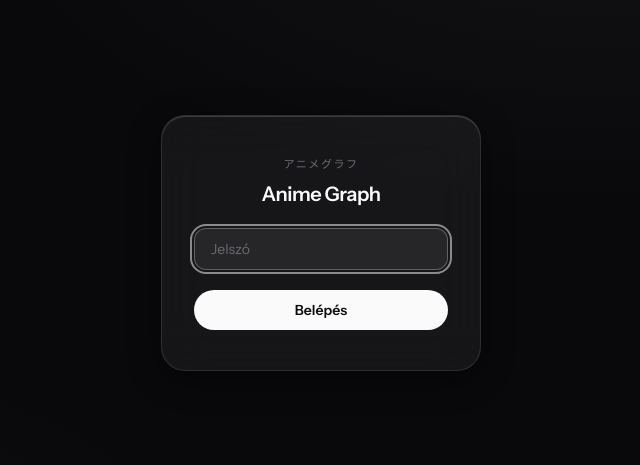
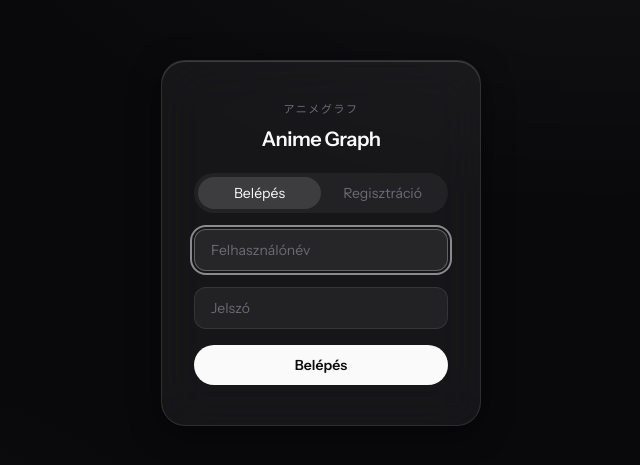
Before and after one commit to wkacs/anime-graph, a Next.js app: page /login in a window 1280 px wide. Shown: the part 157-622 px from the top of the page, without its empty margins (319-959 px from the left). Built offline with nearby package versions, Linux system fonts and the light colour scheme.

Commit message:
feat: multi-tenant foundation - users table, per-user schema columns, invite-based registration, scrypt auth with user sessions

```diff
--- /dev/null
+++ b/src/app/api/auth/register/route.ts
@@ -0,0 +1,46 @@
+import { NextRequest, NextResponse } from 'next/server'
+import { db } from '@/db/client'
+import { users } from '@/db/schema'
+import { createSession } from '@/lib/auth'
+import { hashPassword } from '@/lib/password'
+import { eq } from 'drizzle-orm'
+
+export async function POST(req: NextRequest) {
+  if (!process.env.INVITE_CODE) {
+    return NextResponse.json({ error: 'A regisztráció zárva (nincs meghívó-kód beállítva)' }, { status: 503 })
+  }
+  const body = await req.json().catch(() => ({}))
+  const username = String(body.username ?? '').trim().toLowerCase()
+  const password = String(body.password ?? '')
+  const invite = String(body.invite ?? '')
+
+  if (invite !== process.env.INVITE_CODE) {
+    return NextResponse.json({ error: 'Érvénytelen meghívó-kód' }, { status: 403 })
+  }
+  if (!/^[a-z0-9_-]{3,24}$/.test(username)) {
+    return NextResponse.json({ error: 'Felhasználónév: 3-24 karakter, kisbetű/szám/kötőjel' }, { status: 400 })
+  }
+  if (password.length < 6) {
+    return NextResponse.json({ error: 'A jelszó legalább 6 karakter legyen' }, { status: 400 })
+  }
+
+  const existing = await db.select().from(users).where(eq(users.username, username))
+  if (existing.length) {
+    return NextResponse.json({ error: 'Ez a felhasználónév foglalt' }, { status: 409 })
+  }
+
+  const [user] = await db.insert(users)
+    .values({ username, passwordHash: hashPassword(password) })
+    .returning()
+
+  const token = await createSession(process.env.SESSION_SECRET!, user.id)
+  const res = NextResponse.json({ ok: true, username: user.username })
+  res.cookies.set('session', token, {
+    httpOnly: true,
+    secure: process.env.NODE_ENV === 'production',
+    sameSite: 'lax',
+    maxAge: 60 * 60 * 24 * 365,
+    path: '/',
+  })
+  return res
+}
--- a/src/app/api/auth/route.ts
+++ b/src/app/api/auth/route.ts
@@ -1,13 +1,12 @@
 import { NextRequest, NextResponse } from 'next/server'
-import { sessionToken } from '@/lib/auth'
+import { db } from '@/db/client'
+import { users } from '@/db/schema'
+import { createSession } from '@/lib/auth'
+import { verifyPassword } from '@/lib/password'
+import { eq } from 'drizzle-orm'
 
-export async function POST(req: NextRequest) {
-  const { password } = await req.json().catch(() => ({ password: '' }))
-  if (!password || password !== process.env.APP_PASSWORD) {
-    return NextResponse.json({ error: 'Hibás jelszó' }, { status: 401 })
-  }
-  const token = await sessionToken(process.env.SESSION_SECRET!)
-  const res = NextResponse.json({ ok: true })
+function sessionResponse(token: string, body: object = { ok: true }) {
+  const res = NextResponse.json(body)
   res.cookies.set('session', token, {
     httpOnly: true,
     secure: process.env.NODE_ENV === 'production',
@@ -18,6 +17,21 @@ export async function POST(req: NextRequest) {
   return res
 }
 
+export async function POST(req: NextRequest) {
+  const body = await req.json().catch(() => ({}))
+  const username = String(body.username ?? '').trim().toLowerCase()
+  const password = String(body.password ?? '')
+  if (!username || !password) {
+    return NextResponse.json({ error: 'Felhasználónév és jelszó kell' }, { status: 400 })
+  }
+  const [user] = await db.select().from(users).where(eq(users.username, username))
+  if (!user || !verifyPassword(password, user.passwordHash)) {
+    return NextResponse.json({ error: 'Hibás felhasználónév vagy jelszó' }, { status: 401 })
+  }
+  const token = await createSession(process.env.SESSION_SECRET!, user.id)
+  return sessionResponse(token)
+}
+
 export async function DELETE() {
   const res = NextResponse.json({ ok: true })
   res.cookies.set('session', '', { httpOnly: true, maxAge: 0, path: '/' })
--- a/src/app/login/page.tsx
+++ b/src/app/login/page.tsx
@@ -3,40 +3,79 @@ import { useState } from 'react'
 import { useRouter } from 'next/navigation'
 
 export default function LoginPage() {
+  const [mode, setMode] = useState<'login' | 'register'>('login')
+  const [username, setUsername] = useState('')
   const [password, setPassword] = useState('')
+  const [invite, setInvite] = useState('')
   const [error, setError] = useState('')
+  const [busy, setBusy] = useState(false)
   const router = useRouter()
 
   async function submit(e: React.FormEvent) {
     e.preventDefault()
     setError('')
-    const res = await fetch('/api/auth', {
+    setBusy(true)
+    const res = await fetch(mode === 'login' ? '/api/auth' : '/api/auth/register', {
       method: 'POST',
       headers: { 'Content-Type': 'application/json' },
-      body: JSON.stringify({ password }),
+      body: JSON.stringify(mode === 'login' ? { username, password } : { username, password, invite }),
     })
-    if (res.ok) router.push('/')
-    else setError('Hibás jelszó')
+    setBusy(false)
+    if (res.ok) { router.push('/'); return }
+    const json = await res.json().catch(() => null)
+    setError(json?.error ?? 'Hiba történt')
   }
 
   return (
     <main className="min-h-screen flex items-center justify-center px-4">
-      <form onSubmit={submit} className="glass rounded-3xl flex flex-col gap-5 w-80 px-8 py-10">
-        <div className="text-center">
+      <form onSubmit={submit} className="glass rounded-3xl flex flex-col gap-4 w-80 px-8 py-10">
+        <div className="text-center mb-1">
           <p className="label-mono mb-2">アニメグラフ</p>
           <h1 className="text-xl font-semibold tracking-tight">Anime Graph</h1>
         </div>
+
+        <div className="flex rounded-full bg-white/5 p-1 text-sm">
+          {(['login', 'register'] as const).map((m) => (
+            <button
+              key={m}
+              type="button"
+              onClick={() => { setMode(m); setError('') }}
+              className={`flex-1 rounded-full py-1.5 transition-colors ${
+                mode === m ? 'bg-white/12 text-text-1' : 'text-text-3 hover:text-text-2'
+              }`}
+            >
+              {m === 'login' ? 'Belépés' : 'Regisztráció'}
+            </button>
+          ))}
+        </div>
+
+        <input
+          value={username}
+          onChange={(e) => setUsername(e.target.value)}
+          placeholder="Felhasználónév"
+          autoComplete="username"
+          className="field px-4 py-2.5 text-sm"
+          autoFocus
+        />
         <input
           type="password"
           value={password}
           onChange={(e) => setPassword(e.target.value)}
           placeholder="Jelszó"
+          autoComplete={mode === 'login' ? 'current-password' : 'new-password'}
           className="field px-4 py-2.5 text-sm"
-          autoFocus
         />
-        {error && <p className="text-[13px] text-[color:var(--status-dropped)] -mt-2">{error}</p>}
-        <button type="submit" className="btn-solid py-2.5 text-sm">
-          Belépés
+        {mode === 'register' && (
+          <input
+            value={invite}
+            onChange={(e) => setInvite(e.target.value)}
+            placeholder="Meghívó-kód"
+            className="field px-4 py-2.5 text-sm"
+          />
+        )}
+        {error && <p className="text-[13px] text-[color:var(--status-dropped)] -mt-1">{error}</p>}
+        <button type="submit" disabled={busy} className="btn-solid py-2.5 text-sm">
+          {busy ? '…' : mode === 'login' ? 'Belépés' : 'Fiók létrehozása'}
         </button>
       </form>
     </main>
--- a/src/db/schema.ts
+++ b/src/db/schema.ts
@@ -1,13 +1,24 @@
 import {
   pgTable, serial, integer, text, timestamp, jsonb, real,
+  uniqueIndex, primaryKey,
 } from 'drizzle-orm/pg-core'
 
 export type TagEntry = { name: string; rank: number }
 export type RelationEntry = { type: string; anilistId: number; title: string }
 
+export const users = pgTable('users', {
+  id: serial('id').primaryKey(),
+  username: text('username').notNull().unique(),
+  passwordHash: text('password_hash').notNull(), // scrypt: salt:hash hex
+  createdAt: timestamp('created_at').notNull().defaultNow(),
+})
+
+// user_id oszlopok default 1-gyel: a multi-tenant váltás előtti adatok
+// az elsőként regisztrált (owner) fiókhoz tartoznak
 export const anime = pgTable('anime', {
   id: serial('id').primaryKey(),
-  anilistId: integer('anilist_id').notNull().unique(),
+  userId: integer('user_id').notNull().default(1),
+  anilistId: integer('anilist_id').notNull(),
   titleRomaji: text('title_romaji').notNull(),
   titleEnglish: text('title_english'),
   titleNative: text('title_native'),
@@ -33,7 +44,9 @@ export const anime = pgTable('anime', {
   rewatchCount: integer('rewatch_count').notNull().default(0),
   watchedAt: timestamp('watched_at'),
   createdAt: timestamp('created_at').notNull().defaultNow(),
-})
+}, (t) => [
+  uniqueIndex('anime_user_anilist_unique').on(t.userId, t.anilistId),
+])
 
 export const opinions = pgTable('opinions', {
   id: serial('id').primaryKey(),
@@ -46,6 +59,7 @@ export const opinions = pgTable('opinions', {
 
 export const tasteMemory = pgTable('taste_memory', {
   id: serial('id').primaryKey(),
+  userId: integer('user_id').notNull().default(1),
   animeId: integer('anime_id')
     .references(() => anime.id, { onDelete: 'cascade' }), // null = global
   kind: text('kind').notNull(), // like | dislike | note
@@ -56,12 +70,16 @@ export const tasteMemory = pgTable('taste_memory', {
 })
 
 export const settings = pgTable('settings', {
-  key: text('key').primaryKey(),
+  userId: integer('user_id').notNull().default(1),
+  key: text('key').notNull(),
   value: jsonb('value').notNull(),
-})
+}, (t) => [
+  primaryKey({ columns: [t.userId, t.key] }),
+])
 
 export const duels = pgTable('duels', {
   id: serial('id').primaryKey(),
+  userId: integer('user_id').notNull().default(1),
   winnerId: integer('winner_id').notNull()
     .references(() => anime.id, { onDelete: 'cascade' }),
   loserId: integer('loser_id').notNull()
@@ -72,6 +90,7 @@ export const duels = pgTable('duels', {
 // one row per watched episode — feeds the activity heatmap
 export const episodeLog = pgTable('episode_log', {
   id: serial('id').primaryKey(),
+  userId: integer('user_id').notNull().default(1),
   animeId: integer('anime_id').notNull()
     .references(() => anime.id, { onDelete: 'cascade' }),
   episode: integer('episode').notNull(),
@@ -80,7 +99,8 @@ export const episodeLog = pgTable('episode_log', {
 
 export const recommendations = pgTable('recommendations', {
   id: serial('id').primaryKey(),
-  kind: text('kind').notNull(), // recommend | vibe | seasonal
+  userId: integer('user_id').notNull().default(1),
+  kind: text('kind').notNull(), // recommend | vibe | seasonal | digest | profile
   input: jsonb('input').notNull(),
   result: jsonb('result').notNull(),
   createdAt: timestamp('created_at').notNull().defaultNow(),
--- /dev/null
+++ b/src/lib/password.ts
@@ -0,0 +1,16 @@
+import { randomBytes, scryptSync, timingSafeEqual } from 'node:crypto'
+
+// node-only (routes) — a middleware sosem importálja
+export function hashPassword(password: string): string {
+  const salt = randomBytes(16).toString('hex')
+  const hash = scryptSync(password, salt, 32).toString('hex')
+  return `${salt}:${hash}`
+}
+
+export function verifyPassword(password: string, stored: string): boolean {
+  const [salt, hash] = stored.split(':')
+  if (!salt || !hash) return false
+  const candidate = scryptSync(password, salt, 32)
+  const expected = Buffer.from(hash, 'hex')
+  return candidate.length === expected.length && timingSafeEqual(candidate, expected)
+}
--- /dev/null
+++ b/src/lib/session.ts
@@ -0,0 +1,8 @@
+import { cookies } from 'next/headers'
+import { verifySession } from './auth'
+
+// route-oldali helper: a bejelentkezett user id-ja vagy null
+export async function requireUserId(): Promise<number | null> {
+  const token = (await cookies()).get('session')?.value
+  return verifySession(process.env.SESSION_SECRET!, token)
+}
--- a/src/middleware.ts
+++ b/src/middleware.ts
@@ -1,5 +1,5 @@
 import { NextRequest, NextResponse } from 'next/server'
-import { isValidSession } from '@/lib/auth'
+import { verifySession } from '@/lib/auth'
 
 // /api/cron a saját CRON_SECRET-jével véd; /p + /api/public token-alapú megosztott nézet
 const PUBLIC_PREFIXES = ['/login', '/api/auth', '/api/cron', '/p/', '/api/public/', '/manifest.webmanifest', '/icon-192.png', '/icon-512.png']
@@ -7,11 +7,11 @@ const PUBLIC_PREFIXES = ['/login', '/api/auth', '/api/cron', '/p/', '/api/public
 export async function middleware(req: NextRequest) {
   const { pathname } = req.nextUrl
   if (PUBLIC_PREFIXES.some((p) => pathname.startsWith(p))) return NextResponse.next()
-  const ok = await isValidSession(
+  const userId = await verifySession(
     process.env.SESSION_SECRET!,
     req.cookies.get('session')?.value,
   )
-  if (ok) return NextResponse.next()
+  if (userId) return NextResponse.next()
   if (pathname.startsWith('/api')) {
     return NextResponse.json({ error: 'unauthorized' }, { status: 401 })
   }
```
Also changed, not shown: src/lib/auth.ts (+18 -6 lines), 1 other file (tests, documents, lock files or other folders).
